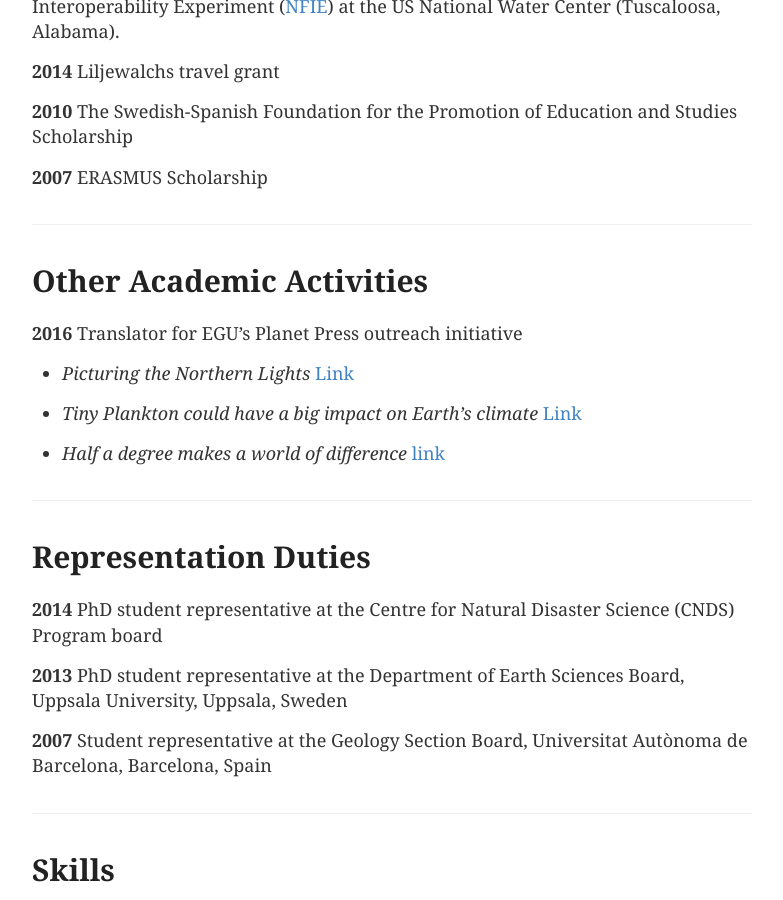
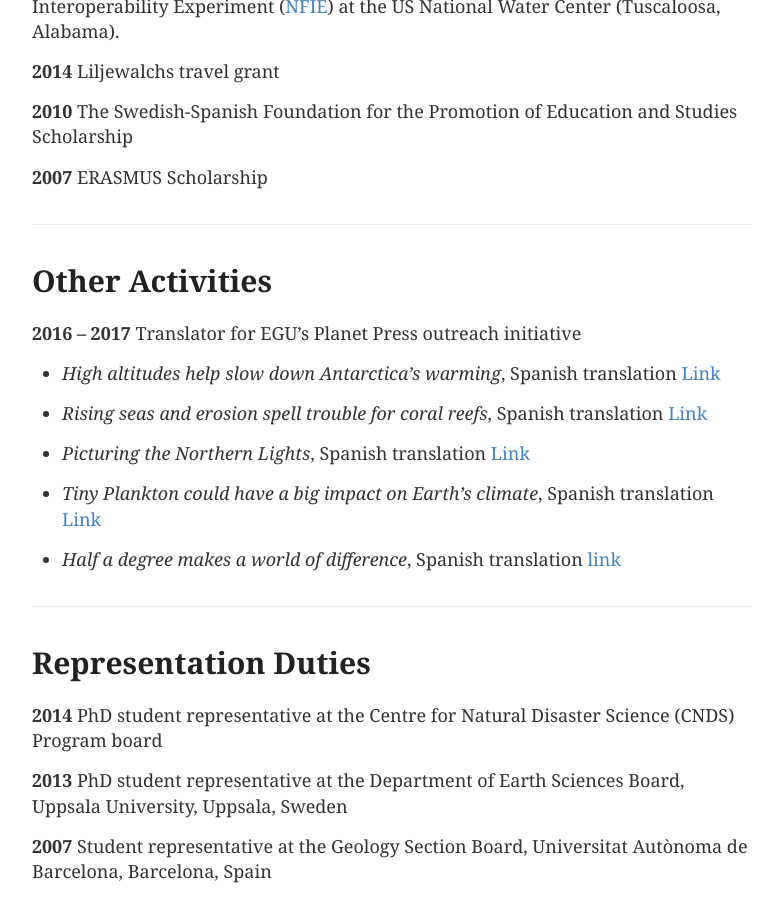
Before and after one commit to GironsLopez/GironsLopez.github.io, a Jekyll site: the page built from cv/index.md, in a window 1280 px wide and 900 px high, scrolled down 1666 px. Shown: the whole window, without its empty margins (248-1031 px from the left). Built offline with Jekyll 4.4.1, drawn with Linux system fonts in a browser that asks for light colours.

Commit message:
Update CV

```diff
--- a/cv/index.md
+++ b/cv/index.md
@@ -63,15 +63,19 @@ Winterthurerstrasse 190
 
 <div class="line-separator"></div>
 
-# Other Academic Activities
+# Other Activities
 
-**2016** Translator for EGU's Planet Press outreach initiative
+**2016 -- 2017** Translator for EGU's Planet Press outreach initiative
 
-* *Picturing the Northern Lights* [Link](http://www.egu.eu/education/planet-press/11/picturing-the-northern-lights/){:target="_blank"}
+* *High altitudes help slow down Antarctica’s warming*, Spanish translation [Link](http://www.egu.eu/education/planet-press/80/high-altitudes-help-slow-down-antarcticas-warming/){:target="_blank"}
 
-* *Tiny Plankton could have a big impact on Earth's climate* [Link](http://www.egu.eu/education/planet-press/13/tiny-plankton-could-have-a-big-impact-on-earths-climate/){:target="_blank"}
+* *Rising seas and erosion spell trouble for coral reefs*, Spanish translation [Link](http://www.egu.eu/education/planet-press/79/rising-seas-and-erosion-spell-trouble-for-coral-reefs/){:target="_blank"}
 
-* *Half a degree makes a world of difference* [link](http://www.egu.eu/education/planet-press/38/half-a-degree-makes-a-world-of-difference/){:target="_blank"}
+* *Picturing the Northern Lights*, Spanish translation [Link](http://www.egu.eu/education/planet-press/11/picturing-the-northern-lights/){:target="_blank"}
+
+* *Tiny Plankton could have a big impact on Earth's climate*, Spanish translation [Link](http://www.egu.eu/education/planet-press/13/tiny-plankton-could-have-a-big-impact-on-earths-climate/){:target="_blank"}
+
+* *Half a degree makes a world of difference*, Spanish translation [link](http://www.egu.eu/education/planet-press/38/half-a-degree-makes-a-world-of-difference/){:target="_blank"}
 
 <div class="line-separator"></div>
 
```
